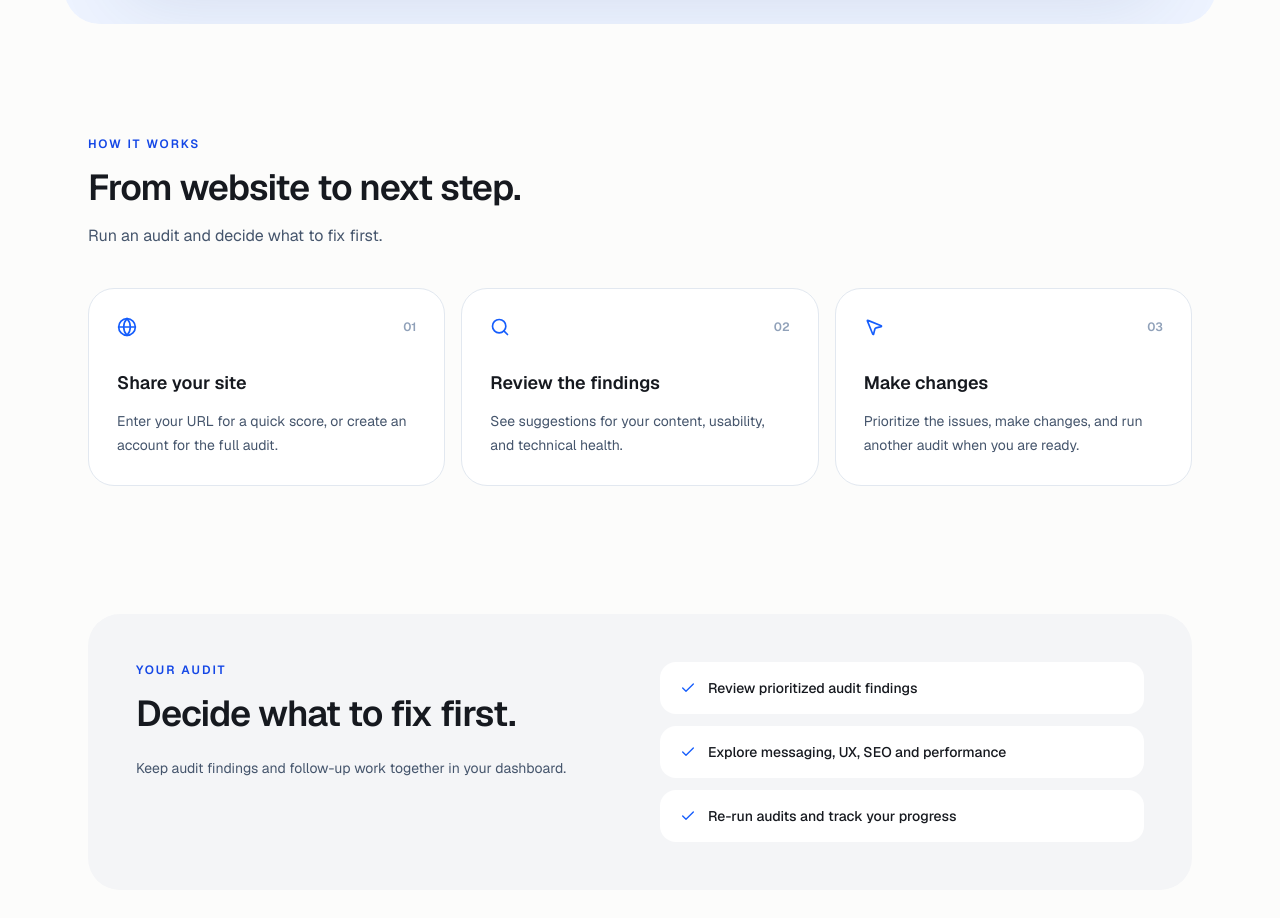
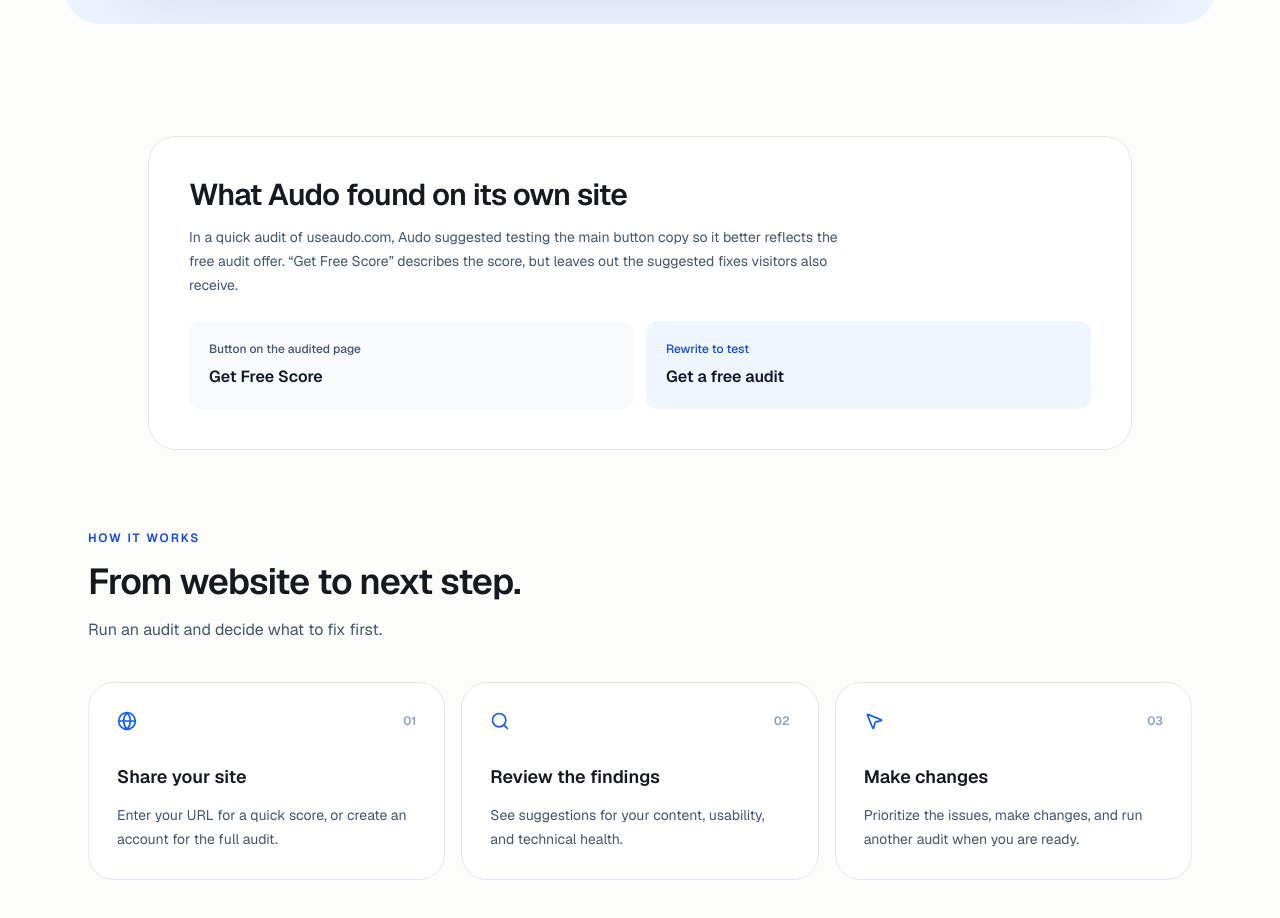
Before and after one commit to WafflesNZXT/first-check-lp, a Next.js app: page / in a window 1280 px wide. Shown: the part 1840-2758 px from the top of the page. Built offline with nearby package versions, Linux system fonts and the light colour scheme; no server answers.

Commit message:
Show a real audit on the homepage

```diff
--- a/app/page.tsx
+++ b/app/page.tsx
@@ -3,6 +3,7 @@
 import { useState } from 'react';
 import Link from 'next/link';
 import Nav from '@/components/Nav';
+import AuditExample from '@/components/AuditExample';
 import { Activity, ArrowRight, Check, Globe, MousePointer2, Search, ShieldCheck, UserRoundCheck } from 'lucide-react';
 
 type Result = {
@@ -170,6 +171,8 @@ export default function Home() {
         </div>
       </section>
 
+      <AuditExample />
+
       <section id="how-it-works" className="mx-auto max-w-6xl px-6 pb-24 md:pb-32">
         <div className="max-w-2xl"><p className="text-xs font-semibold uppercase tracking-[0.16em] text-blue-700">How it works</p><h2 className="mt-4 text-3xl font-semibold tracking-tight sm:text-4xl">From website to next step.</h2><p className="mt-4 text-slate-600">Run an audit and decide what to fix first.</p></div>
         <div className="mt-10 grid gap-4 md:grid-cols-3">
```
